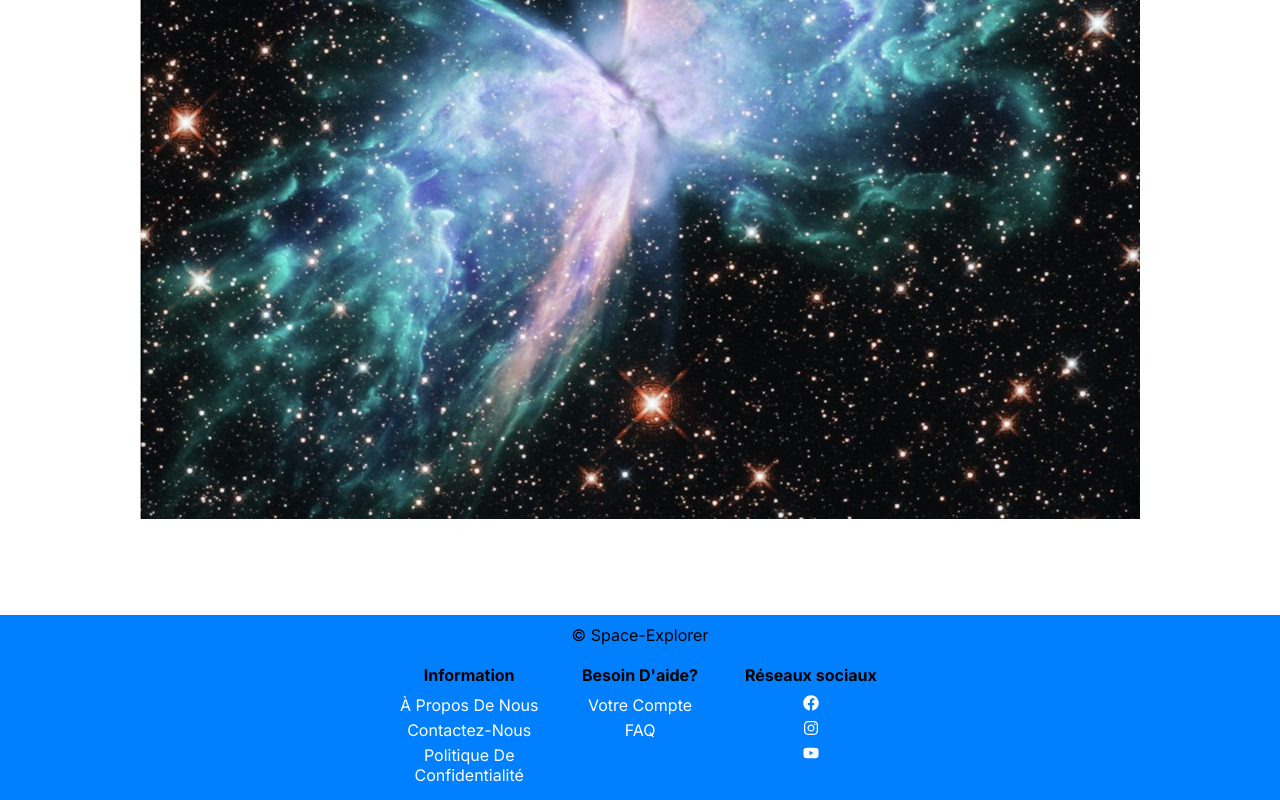
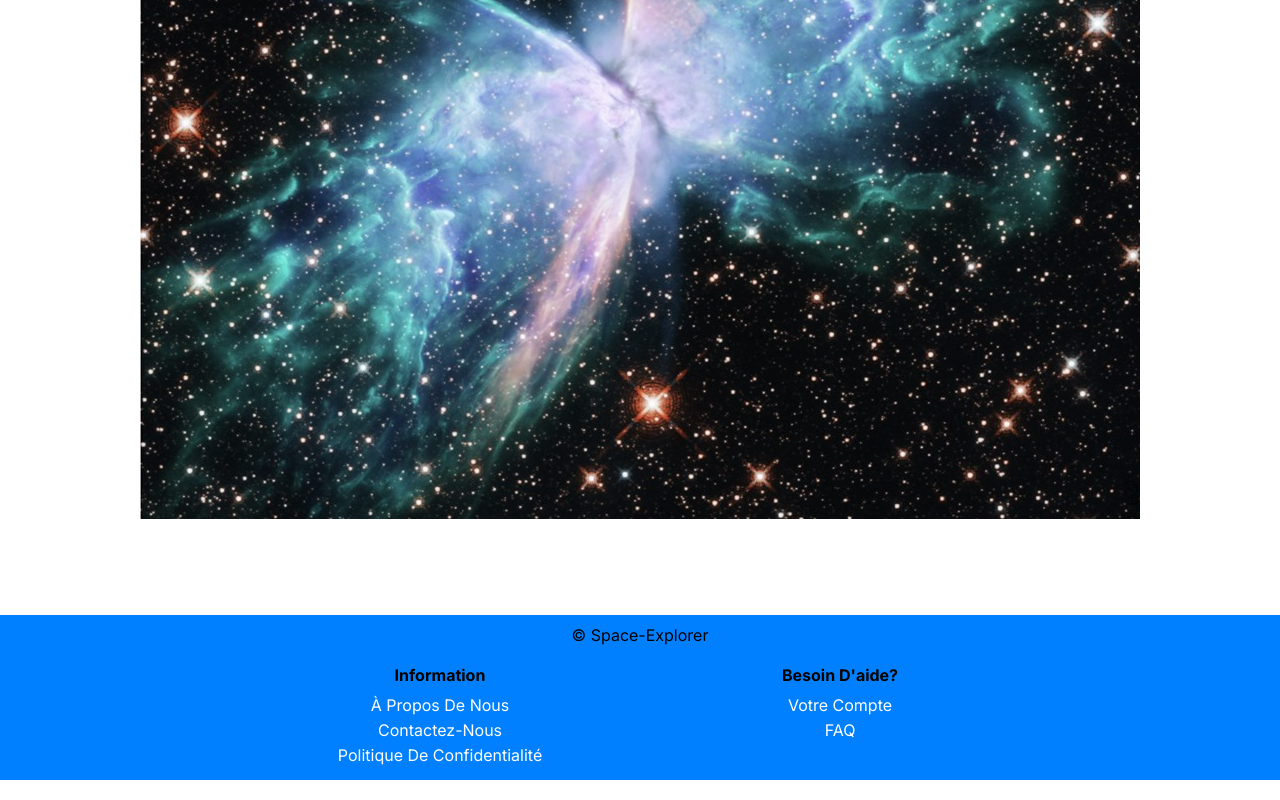
Before and after one commit to Isigod024/Space-explorer, a Next.js app: page / in a window 1280 px wide. Shown: the part 863-1663 px from the top of the page. Built offline with nearby package versions, Linux system fonts and the light colour scheme.

Commit message:
Update Footer.jsx

```diff
--- a/components/Footer.jsx
+++ b/components/Footer.jsx
@@ -1,12 +1,8 @@
 import styles from './Footer.module.css';
-import { FaFacebook } from "react-icons/fa";
-import { FaInstagram } from "react-icons/fa";
-import { FaYoutube } from "react-icons/fa";
 
 export default function Footer() {
     return (
         <footer className={styles.footer}>
-            <div className={styles.content}>
             <div>&copy; Space-Explorer</div>
             <div className={styles.infoSection}>
                 <div className={styles.column}>
@@ -24,29 +20,6 @@ export default function Footer() {
                         <li><a href="/faq">FAQ</a></li>
                     </ul>
                 </div>
-                    <div className={styles.column}>
-                        <h4>Réseaux sociaux</h4>
-                        <ul className={styles.socialMedia}>
-                            <li>
-                                <a href="https://www.facebook.com/NASA" target="_blank" rel="noopener noreferrer">
-                                <FaFacebook />
-                                </a>
-                            </li>
-
-                            <li>
-                                <a href="https://www.instagram.com/nasa/" target="_blank" rel="noopener noreferrer">
-                                <FaInstagram />
-
-                                </a>
-                            </li>
-                            <li>
-                                <a href="https://www.youtube.com/@NASA" target="_blank" rel="noopener noreferrer">
-                                <FaYoutube />
-                                </a>
-                            </li>
-                        </ul>
-                    </div>
-                </div>
             </div>
         </footer>
     );
```
Lines whose indentation alone changed are shown as unchanged.
